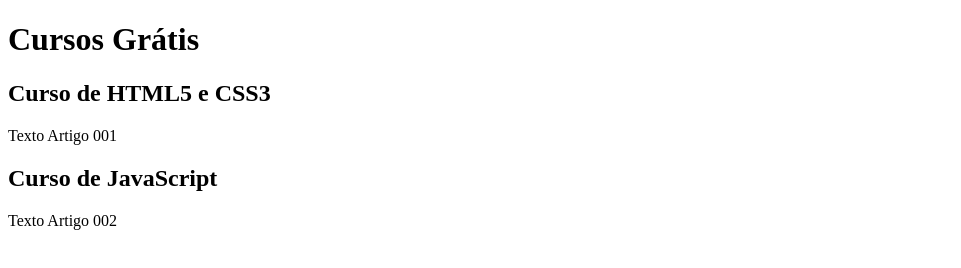
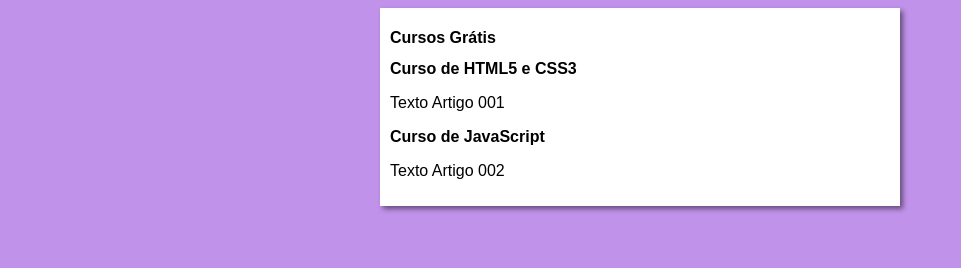
Before and after one commit to deisesalless/cursoemvideo-projeto-site, a plain HTML site: page index.html in a window 1280 px wide. Shown: the whole page, without its empty margins (0-961 px from the left). Drawn offline with Linux system fonts and the light colour scheme.

Commit message:
add estilo na index

```diff
--- /dev/null
+++ b/estilos/style.css
@@ -0,0 +1,16 @@
+* {
+    font-family: Arial, Helvetica, sans-serif;
+    font-size: 16px;
+}
+
+body {
+    background-color: rgb(192, 146, 234);
+}
+
+main {
+    background-color: white;
+    width: 500px;
+    margin: auto;
+    padding: 10px;
+    box-shadow: 3px 3px 5px rgba(0, 0, 0, 0.473);
+}
--- a/index.html
+++ b/index.html
@@ -3,6 +3,7 @@
 <head>
     <meta charset="UTF-8">
     <meta name="viewport" content="width=device-width, initial-scale=1.0">
+    <link rel="stylesheet" href="estilos/style.css">
     <title>Site curso em video, Git GitHub</title>
 </head>
 <body>
```
